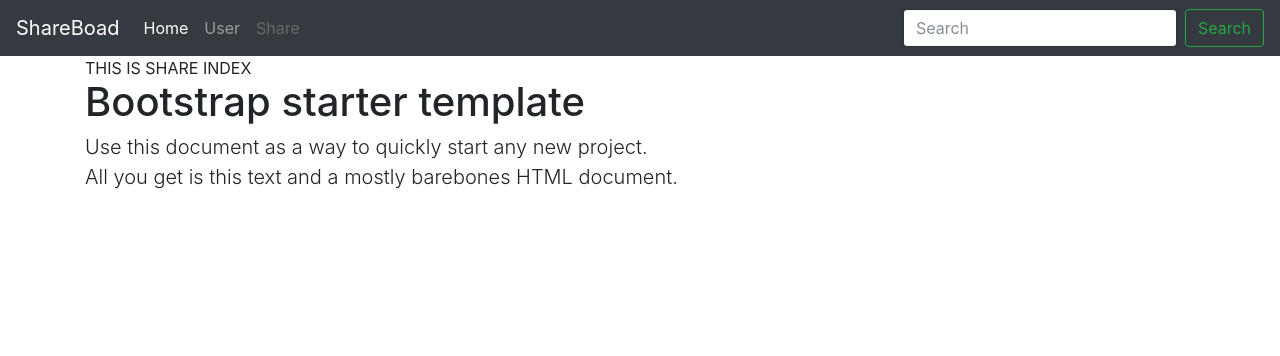
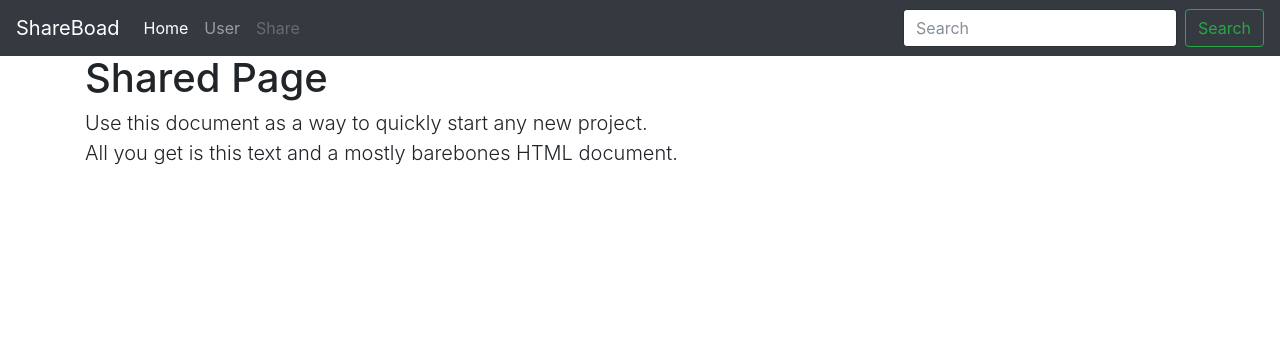
Before and after one commit to Adewagold/futurespork-framework, a PHP site: page /share in a window 1280 px wide. Shown: the top 356 px of the page. Run offline with PHP 8.4, Linux system fonts and the light colour scheme; data that the repository does not hold is empty; some libraries are stand-ins or nearby versions.

Commit message:
Design in progress

```diff
--- /dev/null
+++ b/views/home/index.php
@@ -0,0 +1,4 @@
+<div class="starter-template">
+        <h1>Home Page</h1>
+        <p class="lead">Use this document as a way to quickly start any new project.<br> All you get is this text and a mostly barebones HTML document.</p>
+      </div>
--- a/views/main.php
+++ b/views/main.php
@@ -35,11 +35,12 @@
     </nav>
 
     <div class="container">
-<?php require($view) ?>
-      <div class="starter-template">
-        <h1>Bootstrap starter template</h1>
-        <p class="lead">Use this document as a way to quickly start any new project.<br> All you get is this text and a mostly barebones HTML document.</p>
-      </div>
+<div class="row">
+	<div class="col-xs-12 col-sm-12 col-md-12 col-lg-12">
+		<?php require($view) ?>
+	</div>
+</div>
+
 
     </div><!-- /.container -->
 
--- a/views/share/index.php
+++ b/views/share/index.php
@@ -1 +1,4 @@
-THIS IS SHARE INDEX
+<div class="starter-template">
+        <h1>Shared Page</h1>
+        <p class="lead">Use this document as a way to quickly start any new project.<br> All you get is this text and a mostly barebones HTML document.</p>
+      </div>
```
